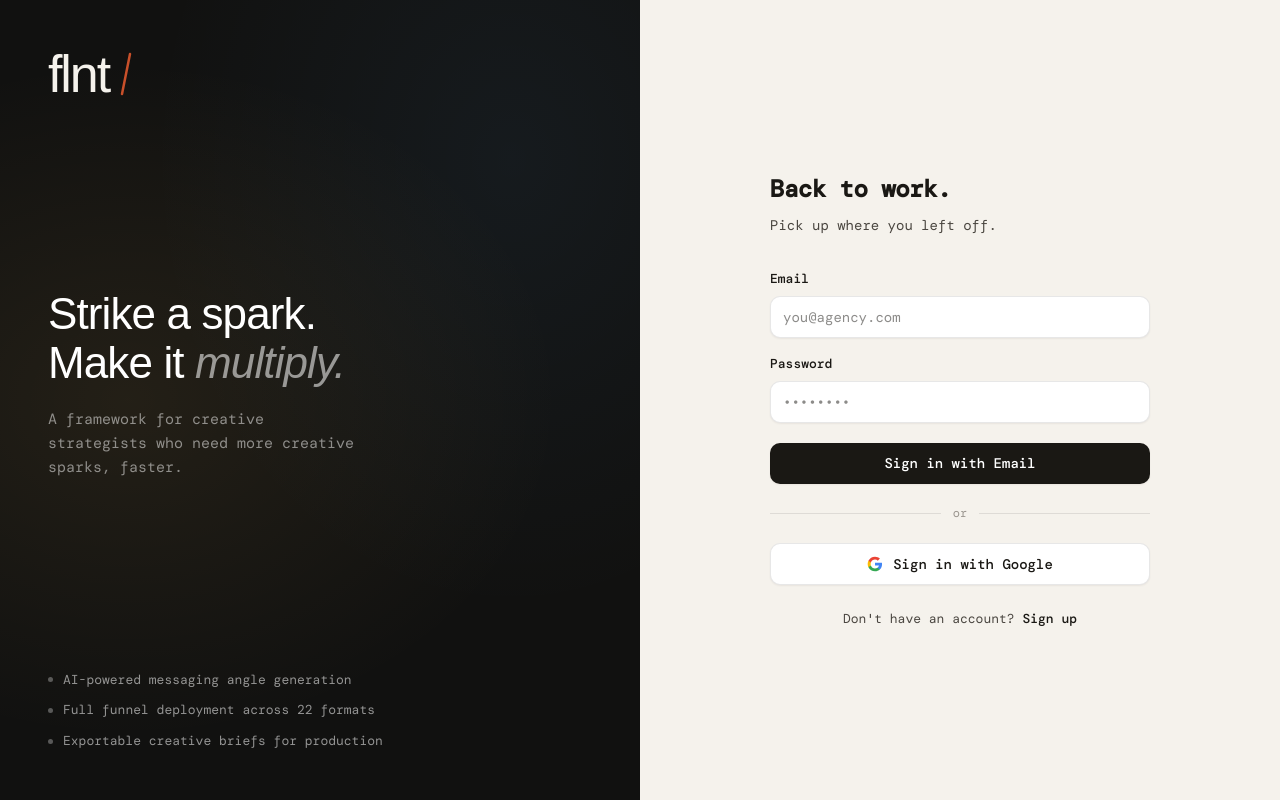
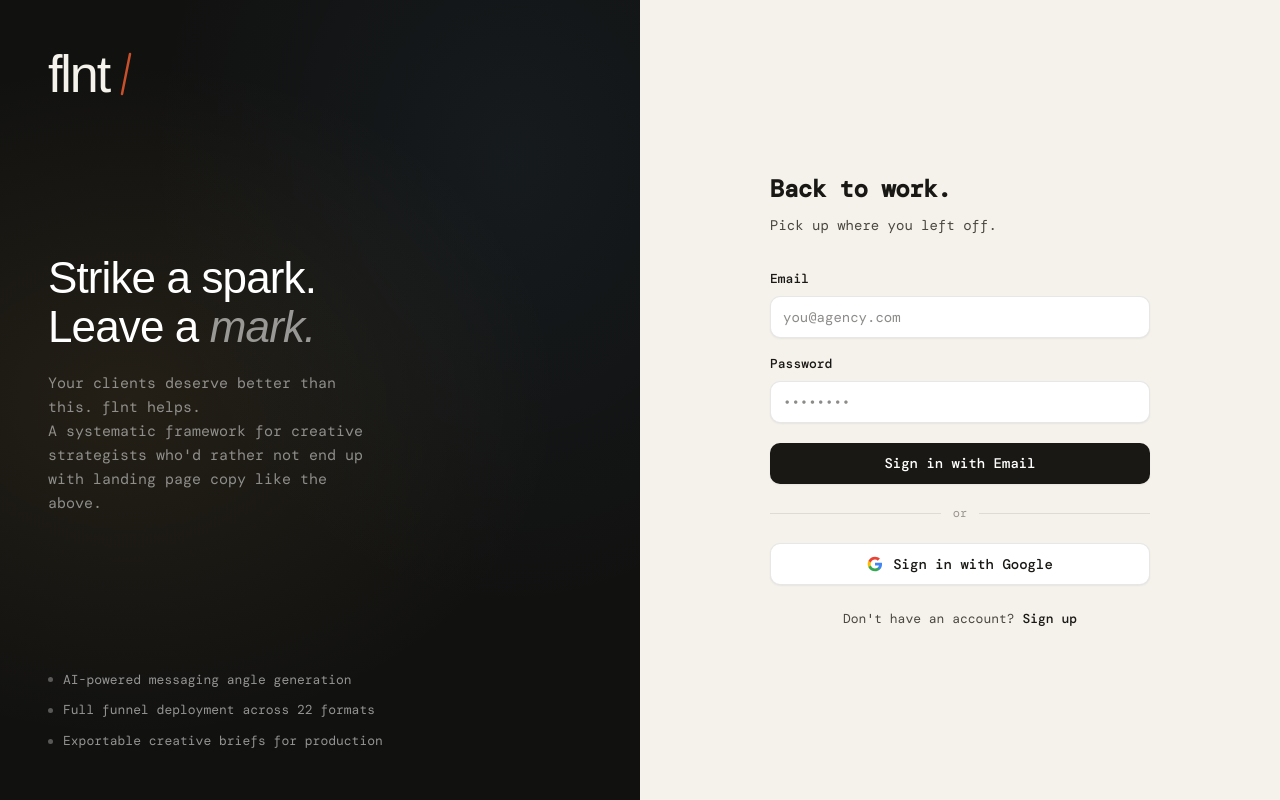
Before and after one commit to fableinho/creative-strategy-engine, a Next.js app: page /login in a window 1280 px wide. Built offline with nearby package versions, Linux system fonts and the light colour scheme; a web font is replaced by a local one.

Commit message:
Update page.tsx

```diff
--- a/src/app/(auth)/login/page.tsx
+++ b/src/app/(auth)/login/page.tsx
@@ -90,10 +90,11 @@ export default function LoginPage() {
             }}
           >
             Strike a spark.<br />
-            Make it{" "}<em style={{ fontStyle: "italic", color: "rgba(255,255,255,.55)" }}>multiply.</em>
+            Leave a {" "}<em style={{ fontStyle: "italic", color: "rgba(255,255,255,.55)" }}>mark.</em>
           </h1>
           <p style={{ fontSize: 15, color: "rgba(255,255,255,.5)", lineHeight: 1.6, maxWidth: 320 }}>
-            A framework for creative strategists who need more creative sparks, faster.
+            Your clients deserve better than this. flnt helps.<br />
+            A systematic framework for creative strategists who'd rather not end up with landing page copy like the above.
           </p>
         </div>
 
```
